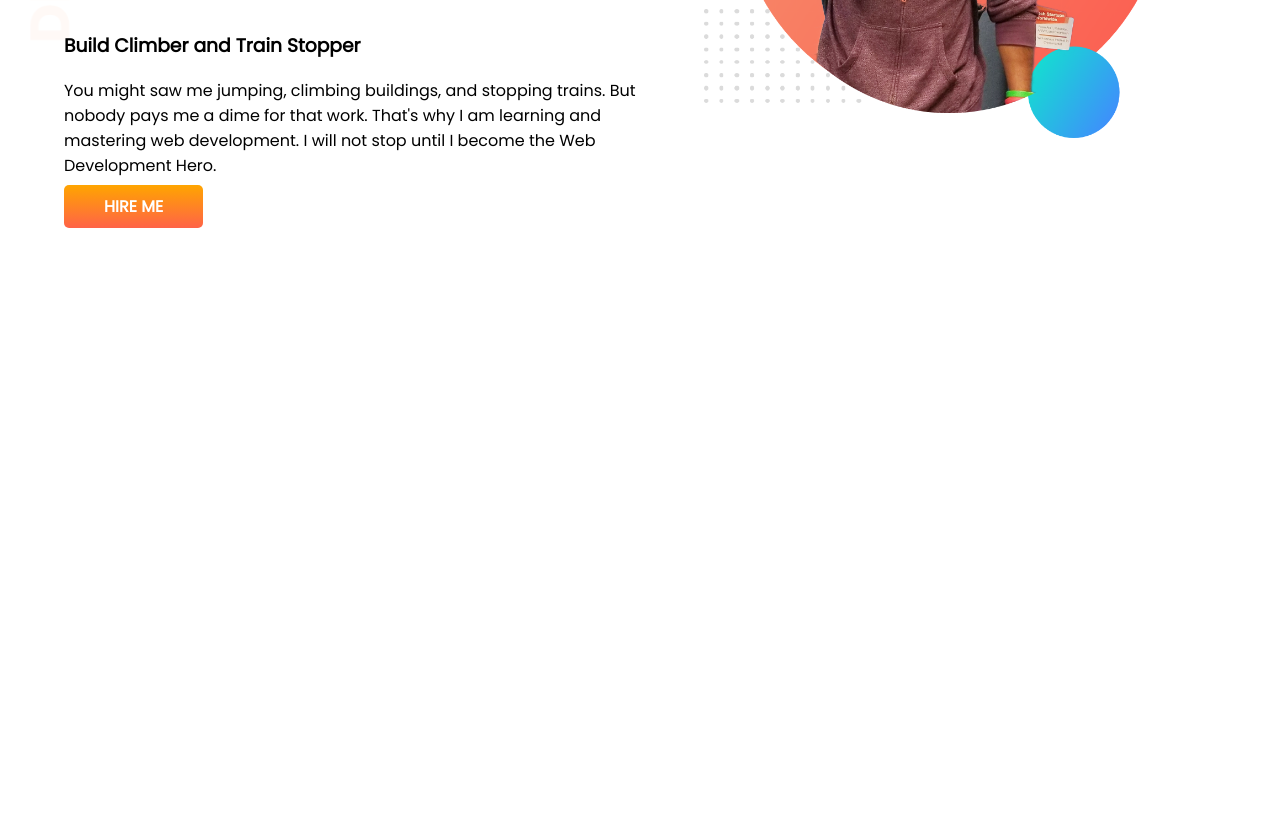
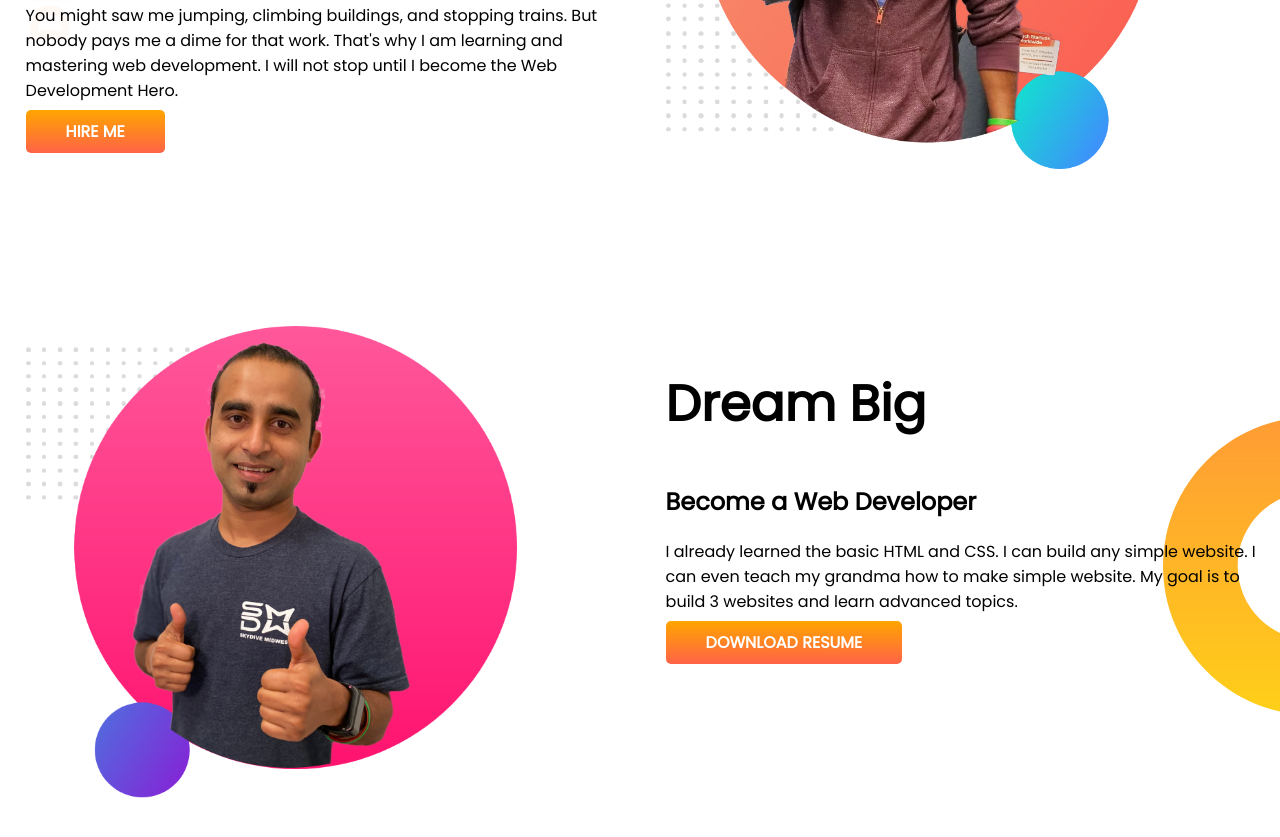
Before and after one commit to Jisan-Hasan/developer-portfolio, a plain HTML site: page index.html in a window 1280 px wide. Shown: the part 319-1156 px from the top of the page. Before the commit the page ends 800 px from the top, so only its background shows below. Drawn offline with Linux system fonts and the light colour scheme.

Commit message:
complete upto 4-6

```diff
--- a/index.html
+++ b/index.html
@@ -39,5 +39,27 @@
                 <img src="images/jhankar.png" alt="" />
             </div>
         </section>
+
+        <section class="dream-big">
+            <div class="half-width">
+                <img src="images/jhankar2.png" alt="" />
+            </div>
+            <div class="half-width">
+                <h1>Dream Big</h1>
+                <h2>Become a Web Developer</h2>
+                <p>
+                    I already learned the basic HTML and CSS. I can build any
+                    simple website. I can even teach my grandma how to make
+                    simple website. My goal is to build 3 websites and learn
+                    advanced topics.
+                </p>
+                <a
+                    class="link-button"
+                    target="_blank"
+                    href="https://www.facebook.com"
+                    >Download Resume</a
+                >
+            </div>
+        </section>
     </body>
 </html>
--- a/style.css
+++ b/style.css
@@ -11,10 +11,11 @@ span {
 
 section {
     display: flex;
+    margin-bottom: 150px;
 }
 .half-width {
     width: 50%;
-    padding-left: 5%;
+    padding-left: 2%;
 }
 .half-width img {
     width: 80%;
@@ -32,3 +33,8 @@ section {
     background-image: url(images/top-banner.png);
     background-repeat: no-repeat;
 }
+.dream-big {
+    background-image: url(images/dream-bg.png);
+    background-repeat: no-repeat;
+    background-position: right;
+}
```
